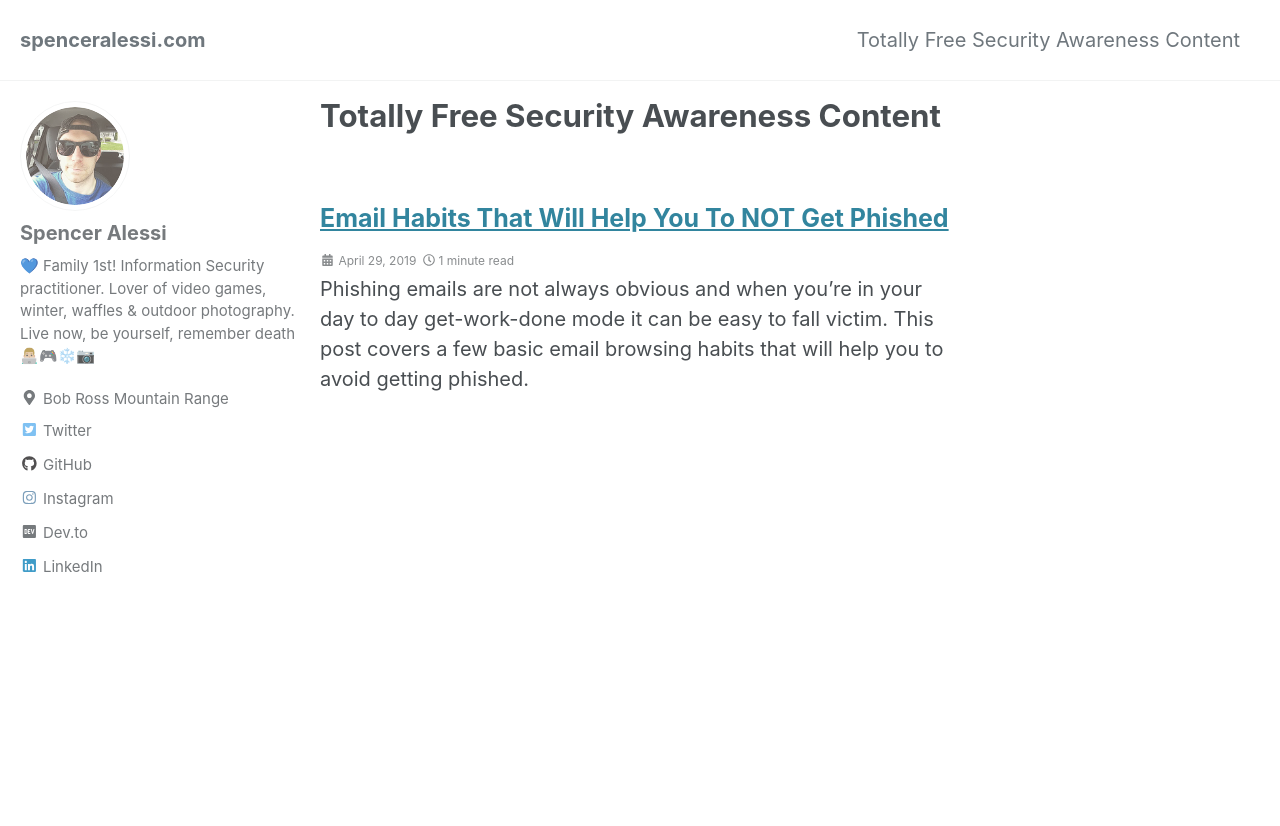
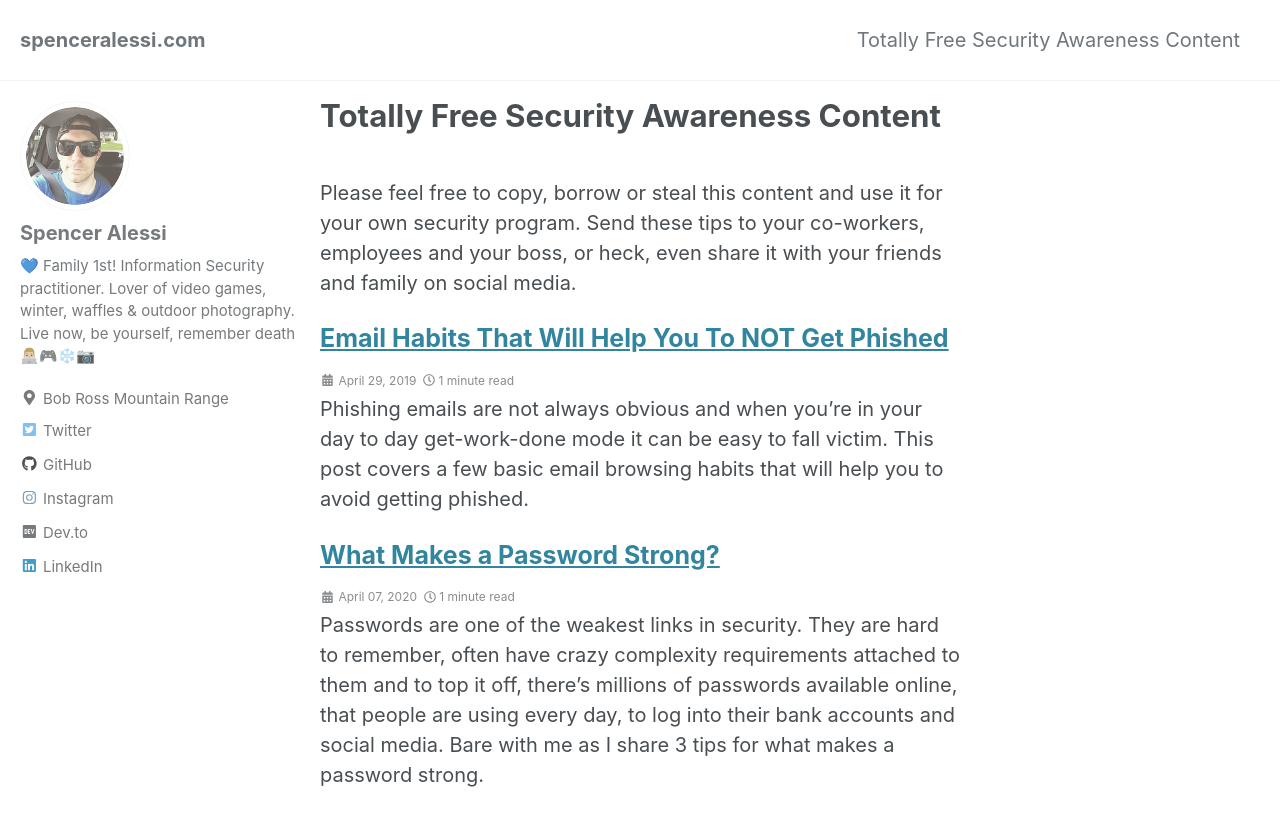
Before and after one commit to techspence/techspence.github.io, a Jekyll site: the page built from _pages/securityawareness.html, in a window 1280 px wide and 900 px high. Shown: the top 826 px of the window. Built offline with Jekyll 4.4.1, drawn with Linux system fonts in a browser that asks for light colours; cached includes are drawn as plain includes.

Commit message:
added what makes a password strong post

```diff
--- a/_pages/securityawareness.html
+++ b/_pages/securityawareness.html
@@ -4,6 +4,9 @@ title: "Totally Free Security Awareness Content"
 author_profile: true
 permalink: /securityawareness/
 ---
+
+Please feel free to copy, borrow or steal this content and use it for your own security program. Send these tips to your
+co-workers, employees and your boss, or heck, even share it with your friends and family on social media.
 
 {% capture written_label %}'None'{% endcapture %}
 
--- /dev/null
+++ b/_securityawareness/2020-04-07-What-Makes-a-Password-Strong.md
@@ -0,0 +1,33 @@
+---
+layout: single
+classes: wide
+title: "What Makes a Password Strong?"
+date: 2020-04-07
+---
+Passwords are one of the weakest links in security. They are hard to remember, often have crazy complexity requirements attached to them and to top it off, there's millions of passwords available online, that people are using every day, to log into their bank accounts and social media. Bare with me as I share 3 tips for what makes a password strong.
+
+# What makes a password strong?
+
+1.	**The number one factor to password strength is…length. Longer is stronger**
+
+    - “Missing the summer of 1991!” is much better than “Summer2019!!”
+
+2.	**Not using easily guessable information**
+
+    - Don’t use info you post online such as
+        - Street you live(d) on
+        - Birthday/Birthdate
+        - Pets names
+    - Don’t use weak passwords such as
+        - Password (or it’s variations)
+        - Letmein123
+        - Summer2019
+
+3.  **Don’t use the same passwords for every site**
+
+    - Ok, if you want to use a generic password for non-sensitive or non-critical sites or services, go for it. But you definitely do not want to use the same password for your Facebook account as you do your Bank and definitely not the same as your Utica First password
+
+    - One of the methods attackers breach the fences is from password reuse. What that means is, attackers breach a company and steal their password databases or passwords get leaked online…then those hackers try those passwords against your account on other services. For example…Disney+ was in the news when they first launched because people were getting their accounts hacked. Not necessarily out of any wrong doing by Disney, but because hackers are trying millions of common/breached passwords that are readily available on the internet.
+
+# Bonus Tip
+For personal use, I highly recommend using a Password Manager. It will make your life A LOT easier. Sure now your passwords are all in one place, but if you protect it well enough with multifactor authentication, the risk is very much so worth the reward.
```
